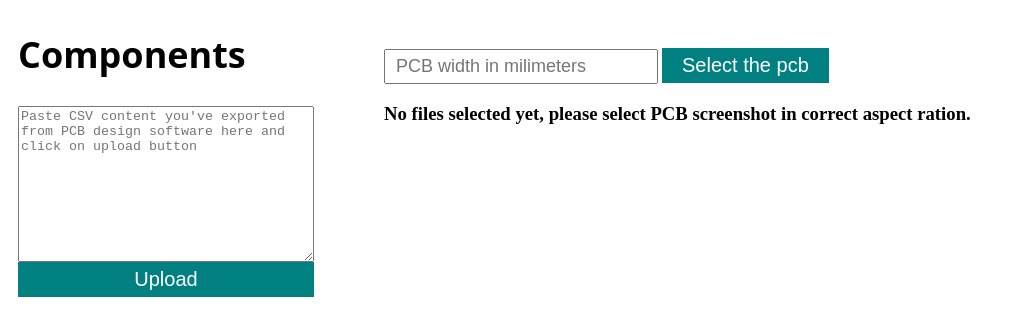
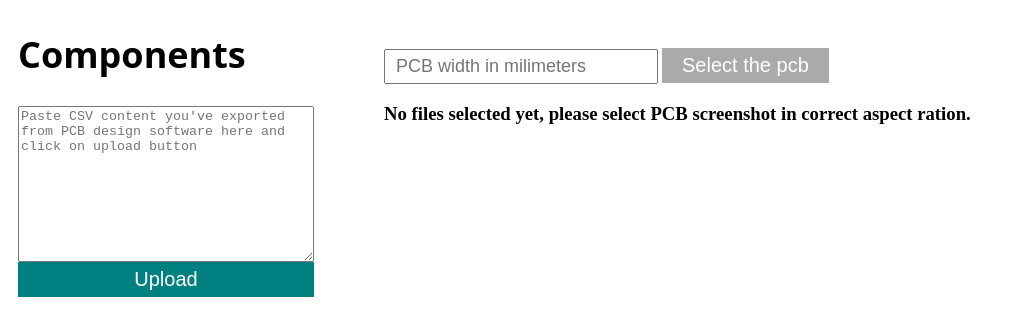
Before and after one commit to hackabitio/manual-pnp, a Svelte app: page / in a window 1280 px wide. Shown: the top 336 px of the page, without its empty margins (0-1015 px from the left). Built offline with nearby package versions, Linux system fonts and the light colour scheme.

Commit message:
More styling

```diff
--- a/src/App.svelte
+++ b/src/App.svelte
@@ -163,7 +163,7 @@
         <div class="pcb-upload-container">
           <input type="file" id="fileElem" on:change={handleFiles} multiple accept="image/*" style="display:none">
           <input class="pcb-width" type="text" bind:value={pcbWidth} placeholder="PCB width in milimeters">
-          <button class="btn" on:click={selectFile} id="fileSelect">Select the pcb</button>
+          <button class="btn pcb-btn" on:click={selectFile} id="fileSelect" disabled={!pcbWidth}>Select the pcb</button>
           <h3>No files selected yet, please select PCB screenshot in correct aspect ration.</h3>
         </div>
         {:else}
@@ -207,6 +207,11 @@
 
     &:hover {
       background-color: lighten($color: teal, $amount: 8);
+    }
+
+    &:disabled {
+      cursor: pointer;
+      background-color: #aaa;
     }
   }
 
```
